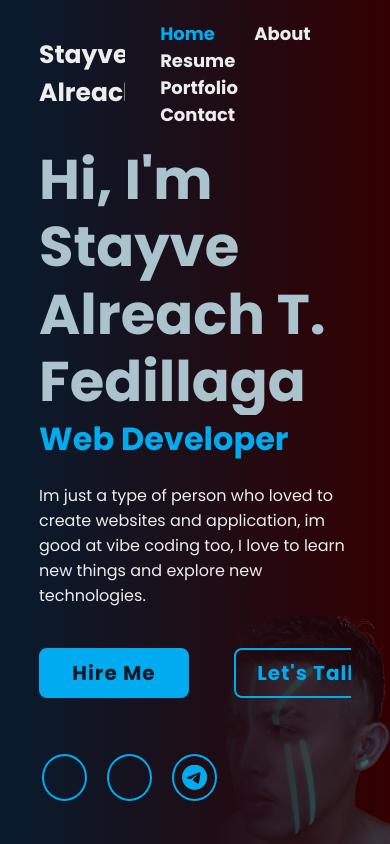
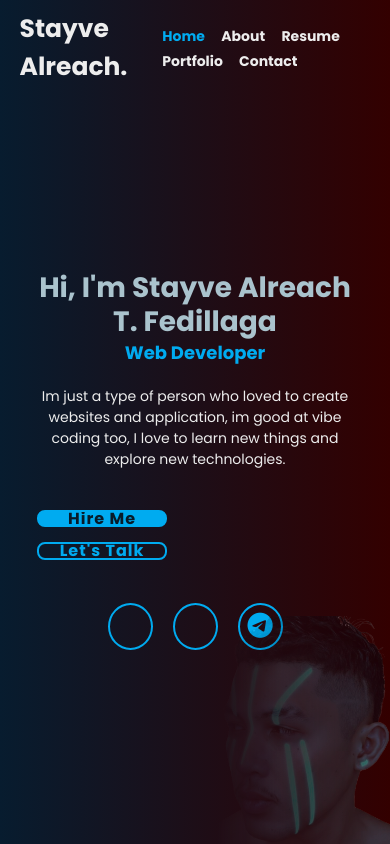
Before and after one commit to Templa12/Stayve_Portfolio, a plain HTML site: page index.html in a window 390 px wide. Drawn offline with nearby package versions, Linux system fonts and the light colour scheme.

Commit message:
For mobile size

```diff
--- a/css/Home.css
+++ b/css/Home.css
@@ -4,7 +4,7 @@
     padding: 0;
     box-sizing: border-box;
     font-family: 'Poppins', sans-serif;
-    overflow: hidden;
+
 }
 body{
 
@@ -206,3 +206,98 @@ background: linear-gradient(90deg, #071c2f 0%, #330000 100%);
   transform: scale(1.15);
   transition: transform 0.2s ease-in-out;
 }
+
+/* Responsive adjustments for smaller screens */
+@media (max-width: 1024px) {
+  .home-content h1 {
+    font-size: 42px;
+  }
+
+  .home-content h3 {
+    font-size: 28px;
+  }
+
+  .btn-box {
+    width: 100%;
+    justify-content: space-evenly;
+  }
+
+  .home-content {
+    max-width: 90%;
+  }
+}
+
+@media (max-width: 768px) {
+  .header {
+    padding: 15px 6%;
+  }
+
+  .navbar a {
+    margin-left: 20px;
+    font-size: 16px;
+  }
+
+  .home {
+    flex-direction: column;
+    justify-content: center;
+    padding: 100px 8% 40px;
+    text-align: center;
+  }
+
+  .home-content h1 {
+    font-size: 36px;
+  }
+
+  .home-content h3 {
+    font-size: 22px;
+  }
+
+  .home-content p {
+    font-size: 15px;
+  }
+
+  .btn-box {
+    flex-direction: column;
+    height: auto;
+    gap: 15px;
+  }
+
+  .home-sci {
+    position: static;
+    justify-content: center;
+    margin-top: 40px;
+  }
+}
+
+@media (max-width: 480px) {
+  .home-content h1 {
+    font-size: 28px;
+  }
+
+  .home-content h3 {
+    font-size: 18px;
+  }
+
+  .home-content p {
+    font-size: 14px;
+  }
+
+  .btn-box a {
+    font-size: 16px;
+    width: 130px;
+    height: 45px;
+  }
+
+  .header {
+    padding: 10px 5%;
+  }
+
+  .navbar a {
+    font-size: 14px;
+    margin-left: 12px;
+  }
+
+  .home {
+    padding: 120px 5% 40px;
+  }
+}
```
